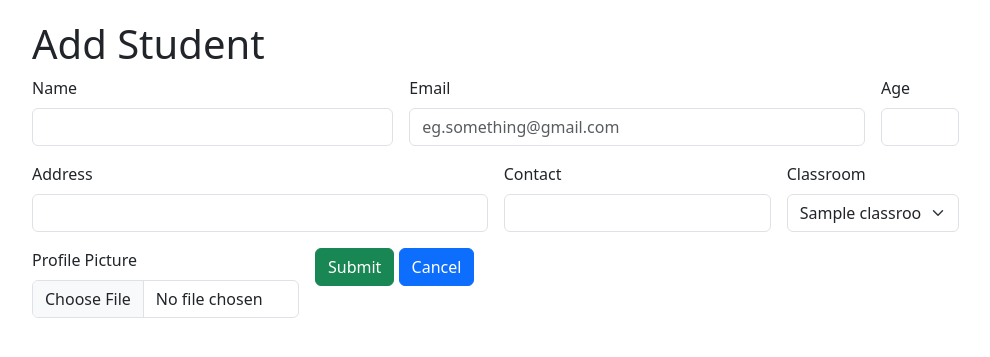
After one commit to beeplovebhandari/django_learning_2025, a Django app: page /add-student/ in a window 1280 px wide. The commit adds this page. Shown: the top 357 px of the page, without its empty margins (50-1040 px from the left). Run offline with Django 5.2, Linux system fonts and the light colour scheme; tables that the repository leaves empty hold one stand-in row (values such as "Sample post").

Commit message:
Crud Student

```diff
--- /dev/null
+++ b/crud/templates/crud/add_student.html
@@ -0,0 +1,45 @@
+{% extends 'crud/base.html'%}
+
+{% block content %}
+<h1>{{title}}</h1>
+<form class="row g-3" method="post" action="{% url 'add_student' %}" enctype="multipart/form-data">
+    {% csrf_token %}
+    <div class="col-md-4">
+      <label for="inputEmail4" class="form-label">Name</label>
+      <input type="text" class="form-control" id="name" name="name">
+    </div>
+    <div class="col-md-5">
+      <label for="inputPassword4" class="form-label">Email</label>
+      <input type="email" class="form-control" id="email" placeholder="eg.something@gmail.com" name="email">
+    </div>
+    <div class="col-1">
+      <label for="inputAddress" class="form-label">Age</label>
+      <input type="number" class="form-control" id="number" name="age" >
+    </div>
+    <div class="col-5">
+      <label for="inputAddress2" class="form-label">Address </label>
+      <input type="text" class="form-control" id="inputAddress2" name="address" >
+    </div>
+    <div class="col-md-3">
+      <label for="inputCity" class="form-label">Contact</label>
+      <input type="text" class="form-control" id="inputCity" name="contact">
+    </div>
+    <div class="col-md-2">
+      <label for="inputState" class="form-label">Classroom</label>
+      <select id="inputState" class="form-select" name="classroom_name">
+        {% for classroom in classrooms %}
+        <option selected>{{classroom.name}}</option>
+        {% endfor %}
+      </select>
+    </div>
+    <div class="col-md-3">
+        <label for="inputCity" class="form-label">Profile Picture</label>
+        <input type="file" class="form-control" id="inputCity" name="pp">
+      </div>
+      <div class="col-3">
+        <button type="submit" class="btn btn-success">Submit</button>
+        <a href="{% url 'crud_student' %}" class="btn btn-primary">Cancel</a>
+      </div>
+  </form>
+
+{% endblock %}
--- a/crud/templates/crud/classroom.html
+++ b/crud/templates/crud/classroom.html
@@ -2,7 +2,7 @@
 
 {% block content %}
 <h1>ClassRoom</h1>
-<a style="float: right;" class="btn btn-primary" href="#">Student</a>
+<a style="float: right;" class="btn btn-primary" href="{% url 'crud_student' %}">Student</a>
 <br>
 <form method="post" action="{% url 'crud_classroom' %}">
 {% csrf_token %}
--- a/crud/urls.py
+++ b/crud/urls.py
@@ -1,10 +1,12 @@
 from django.urls import path
-from .views import crud_classroom, classroom_delete, classroom_update
+from .views import crud_classroom, classroom_delete, classroom_update, crud_student, add_student
 
 
 
 urlpatterns = [
     path("classroom/delete/<int:id>/", classroom_delete, name="classroom_delete" ),
     path("classroom/update/<int:id>/", classroom_update, name="classroom_update"),
+    path("student/", crud_student, name="crud_student"),
+    path("add-student/", add_student, name="add_student"),
     path("", crud_classroom, name="crud_classroom")
 ]
--- a/crud/views.py
+++ b/crud/views.py
@@ -1,5 +1,5 @@
 from django.shortcuts import render, redirect
-from .models import ClassRoom
+from .models import ClassRoom, Student, StudentProfile
 
 
 def crud_classroom(request):
@@ -27,3 +27,28 @@ def classroom_update(request, id):
         ClassRoom.objects.filter(id=id).update(name=name)
         return redirect("crud_classroom")
     return render(request, template_name="crud/classroom_update.html", context={"classroom": classroom})
+
+
+def crud_student(request):
+    return render(request, template_name="crud/student.html", context={"students": Student.objects.all(), "title": "Student"})
+
+
+
+def add_student(request):
+    if request.method=="POST":
+        name = request.POST.get("name")
+        email = request.POST.get("email")
+        age = request.POST.get("age")
+        address = request.POST.get("address")
+        contact = request.POST.get("contact")
+        pp = request.FILES.get('pp')
+        classroom_name = request.POST.get("classroom_name")
+        classroom = ClassRoom.objects.get(name=classroom_name)
+        student = Student.objects.create(name=name, email=email, age=age, classroom=classroom )
+        sp = StudentProfile.objects.create(address=address, contact=contact, student=student)
+        if pp:
+            sp.profile_picture = pp
+            sp.save()
+        return redirect("crud_student")
+    classrooms = ClassRoom.objects.all()
+    return render(request, template_name="crud/add_student.html", context={"title": "Add Student", "classrooms": classrooms})
```
Also changed, not shown: crud/templates/crud/student.html (added, +40 -0 lines), profile_pictures/shiva.jpg (added).
